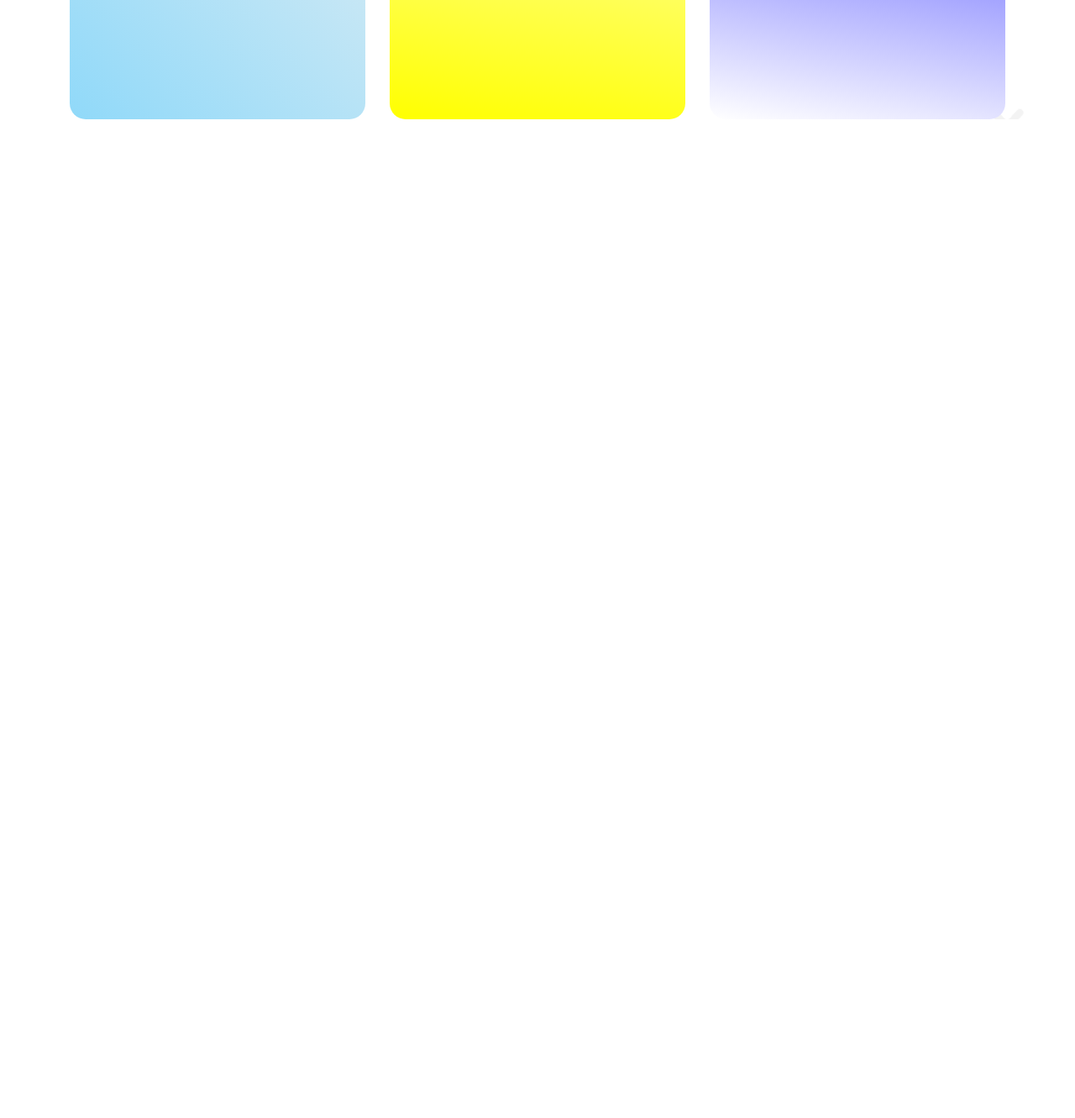
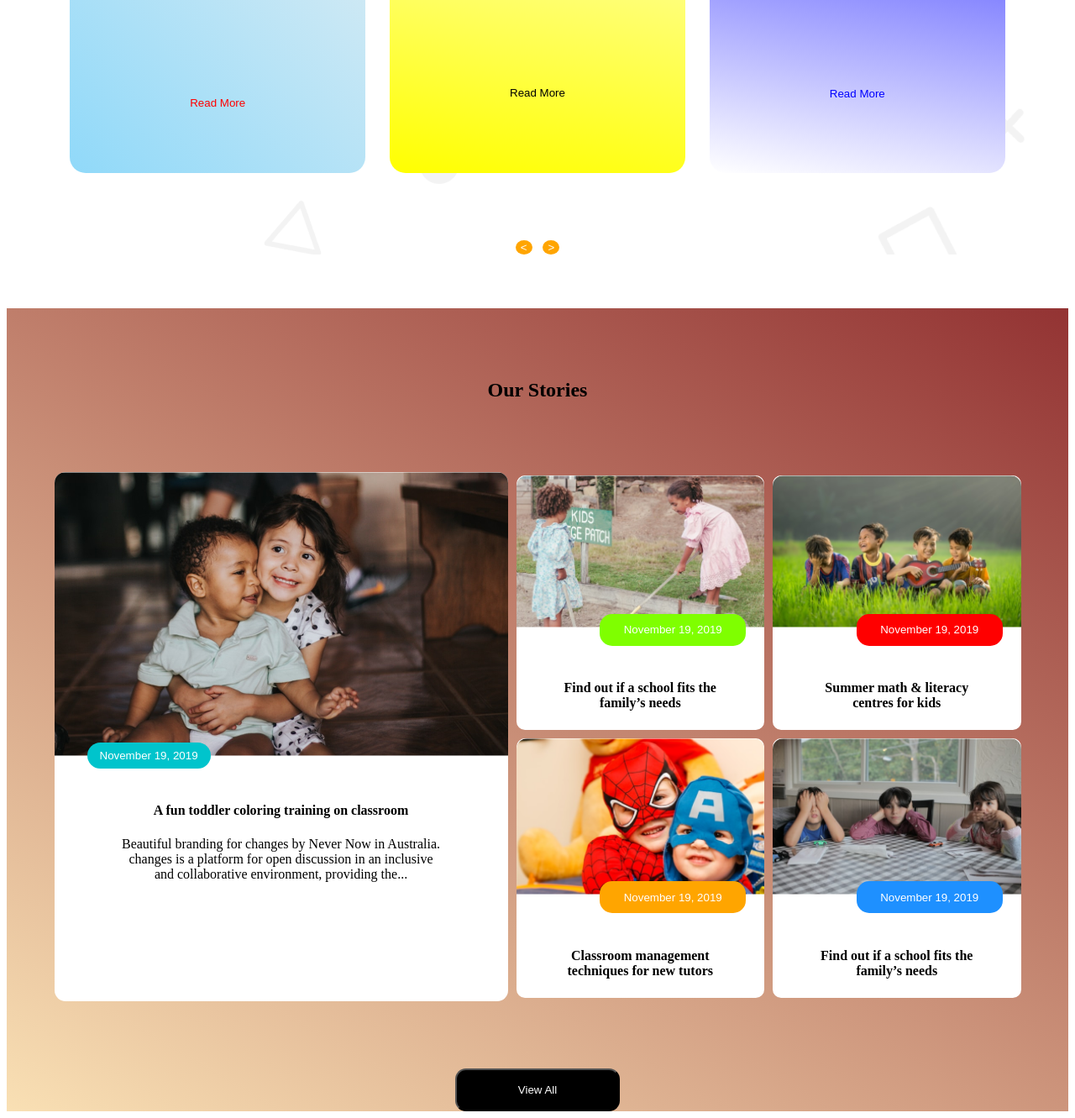
Before and after one commit to Md-Naeem-74/Responsive-website, a plain HTML site: page index.html in a window 1280 px wide. Shown: the part 1296-2627 px from the top of the page at 84% size. Before the commit the page ends 1446 px from the top, so only its background shows below. Drawn offline with Linux system fonts and the light colour scheme.

Commit message:
completed body section

```diff
--- a/index.html
+++ b/index.html
@@ -46,27 +46,87 @@
 
 <div class="tempo-contain">
 
-<div class="tempo1">
+ <div class="tempo1">
+
     <img src="assets/kinder.png" alt="">
     <h4>Kinder (3-6) Years</h4>
     <p>Cum sociis natoque penatibus et magnis<br>dis parturient montes, nascetur ridiculus<br>mu sdis parturient</p>
-    <button>Read More</button>
+    <button class="btnn1">Read More</button>
 </div>
 
 <div class="tempo2">
     <img src="assets/elementary.png" alt="">
     <h4>Elementary School</h4>
     <p>Cum sociis natoque penatibus et magnis<br>dis parturient montes, nascetur ridiculus<br>mu sdis parturient</p>
-    <button>Read More</button>
+    <button class="btnn2">Read More</button>
 </div>
 
 <div class="tempo3">
     <img src="assets/middle.png" alt="">
     <h4>Middle (10-16) Years</h4>
     <p>Cum sociis natoque penatibus et magnis<br>dis parturient montes, nascetur ridiculus<br>mu sdis parturient</p>
-    <button>Read More</button>
+    <button class="btnn3">Read More</button>
 </div>
 </div>
+<div class="btn-grp">
+    <button class="arrow-btn">&lt;</button>
+    <button class="arrow-btn">&gt;</button>
+</div>
+
+     </section>
+
+     <section class="Curricu1">
+
+       <div class="container4">
+        <h2>Our Stories</h2>
+    </div>
+    <div class="lst-contain">
+        <div class="lst1">
+            <img src="assets/story-1.png" alt="">
+            <button class="but-one bnt">November 19, 2019</button>
+            <h4 class="hunt">A fun toddler coloring training on
+                classroom</h4>
+            <p class="hunt">Beautiful branding for changes by Never Now in Australia.<br>
+                changes is a platform for open discussion in an inclusive<br>and
+                collaborative environment, providing the...</p>
+        </div>
+        <div class="lst-container">
+        <div class="lst2">
+            <img src="assets/story-2.png" alt="" class="tyn">
+            <button class="but-two bnt">November 19, 2019</button>
+            <h4>Find out if a school fits the<br>
+                family’s needs</h4>
+
+        </div>
+
+        <div class="lst3">
+            <img src="assets/story-3.png" alt="" class="tyn">
+            <button class="but-thr bnt">November 19, 2019</button>
+            <h4>Summer math & literacy<br>
+                centres for kids</h4>
+
+        </div>
+        <div class="lst4">
+            <img src="assets/story-4.png" alt="" class="tyn">
+            <button class="but-fr bnt">November 19, 2019</button>
+            <h4>Classroom management<br>
+                techniques for new tutors</h4>
+
+        </div>
+        <div class="lst5">
+            <img src="assets/story-5.png" alt="" class="tyn">
+            <button class="but-f bnt">November 19, 2019</button>
+            <h4>Find out if a school fits the<br>
+                family’s needs</h4>
+
+        </div>
+    </div>
+
+    </div>
+    <div class="views">
+        <button class="btn-view">View All</button>
+    </div>
+
 
      </section>
 
--- a/style/style.css
+++ b/style/style.css
@@ -46,6 +46,9 @@
     .headings, .btn1, h3{
         display: none;
     }
+    .lst1{
+        display: none;
+    }
     .container{
         display: flex;
         justify-content: initial;
@@ -66,6 +69,15 @@
     .baner{
         text-align: center;
     }
+
+    .arrow-btn{
+        display: none;
+    }
+    .tempo-contain{
+        flex-direction: column;
+        align-items: center;
+    }
+
 }
 
 
@@ -113,6 +125,9 @@ margin-top: 1.2rem;
     gap: 1.8rem;
 
 }
+.tempo-contain button{
+    padding-top: 100px;
+}
 .tempo1{
     height: 29rem;
     width: 22rem;
@@ -143,10 +158,175 @@ margin-top: 1.2rem;
     text-align: center;
     padding-top: 4rem;
 }
+.btn-grp{
+display: flex;
+gap: .8rem;
+display: flex;
+justify-content: center;
+align-items: center;
+padding-top: 5rem;
+
+}
+.arrow-btn{
+    border-radius: 60%;
+    border: none;
+    background-color: orange;
+    color: white;
+
+}
+.btnn1{
+    border: none;
+    color: red;
+    background: none;
+
+}
+.btnn2{
+    border: none;
+    color: black;
+    background: none;
+}
+.btnn3{
+    border: none;
+    color: blue;
+    background: none;
+}
 
 
-/* baner Responsive */
 
-@media screen and () {
+
+
+/* our stories */
+
+
+.Curricu1{
+    background-image: url(../assets/bg.png);
+    width: 100%;
+    height: 100%;
+    margin-top: 4rem;
+    background: linear-gradient(30deg, #F9E0B4, rgb(147, 51, 51));
+}
+.container4{
+    padding-bottom: 4rem;
+}
+.but-one{
+    display: flex;
+    justify-content: flex-start;
+    left: 40px;
+    top: 10px;
+    background-color: #00c4cc;
+    color: #fff;
+    border: none;
+    border-radius: 20px;
+    padding: 8px 15px;
+   }
+   .but-two{
+    background-color: chartreuse;
+    border: none;
+    border-radius: 15px;
+    color: white;
+    width: 174px;
+    height: 38px;
+   }
+   .but-thr{
+    background-color: red;
+    border: none;
+    border-radius: 15px;
+    color: white;
+    width: 174px;
+    height: 38px;
+   }
+   .but-fr{
+    background-color: orange;
+    border: none;
+    border-radius: 15px;
+    color: white;
+    width: 174px;
+    height: 38px;
+   }
+   .but-f{
+    background-color: dodgerblue;
+    border: none;
+    border-radius: 15px;
+    color: white;
+    width: 174px;
+    height: 38px;
+   }
+.bnt{
+    position: relative;
+    left: 39px;
+    top: -20px;
+}
+
+.lst-contain{
+display: flex;
+justify-content: center;
+align-items: center;
+gap: 10px;
 
 }
+.lst-container{
+    display: grid;
+    grid-template-columns: repeat(2, 1fr);
+    width: 601px;
+    height: 622px;
+    gap: 10px;
+
+
+}
+.lst1{
+    width: 540px;
+    height: 630px;
+    background-color: white;
+    border-radius: 13px;
+
+
+}
+.lst2{
+    background-color: white;
+    border-radius: 10px;
+    text-align: center;
+
+}
+.lst3{
+    background-color: white;
+    border-radius: 10px;
+    text-align: center;
+
+}
+.lst4{
+    background-color: white;
+    border-radius: 10px;
+    text-align: center;
+}
+.lst5{
+    background-color: white;
+    border-radius: 10px;
+    text-align: center;
+}
+
+.hunt{
+    text-align: center;
+}
+
+.views{
+    display: flex;
+    justify-content: center;
+    align-items: center;
+    padding-top: 5rem;
+    border: none;
+
+}
+.btn-view{
+    background-color: black;
+    color: white;
+    width: 12.2rem;
+    height: 3.2rem;
+    border-radius: .8rem;
+}
+.tyn{
+    width: 100%;
+}
+div img{
+    border-top-left-radius: 13px;
+    border-top-right-radius: 13px;
+}
```
